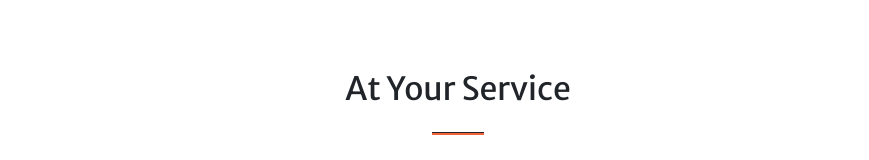
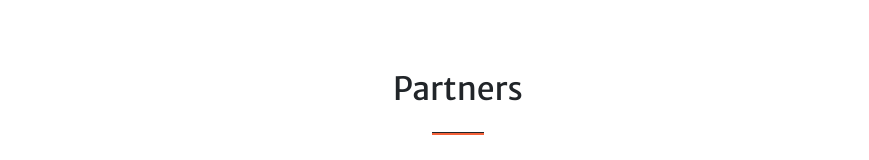
Before and after one commit to NgWJ422/creative_v3, a plain HTML site: page index.html in a window 1280 px wide. Shown: the part 2394-2554 px from the top of the page, without its empty margins (182-1051 px from the left). Drawn offline with nearby package versions, Linux system fonts and the light colour scheme; some packages are replaced by stand-ins of ours; a script that the page names is missing.

Commit message:
partners

```diff
--- a/index.html
+++ b/index.html
@@ -230,7 +230,7 @@
         <!-- Partners-->
         <section class="page-section" id="services">
             <div class="container px-4 px-lg-5">
-                <h2 class="text-center mt-0">At Your Service</h2>
+                <h2 class="text-center mt-0">Partners</h2>
                 <hr class="divider" />
                 <div class="row gx-4 gx-lg-5 justify-content-center">
                     <div class="col-lg-3 col-md-6 text-center">
```
